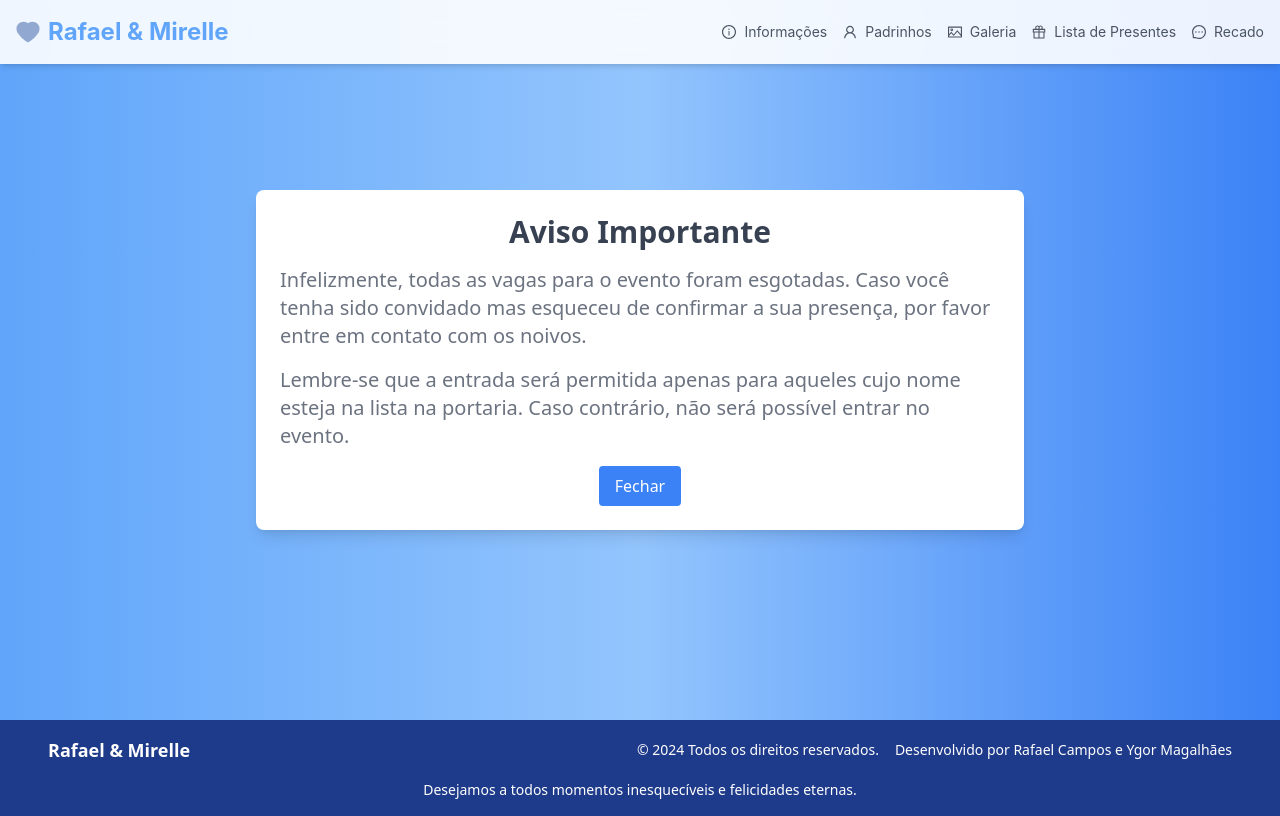
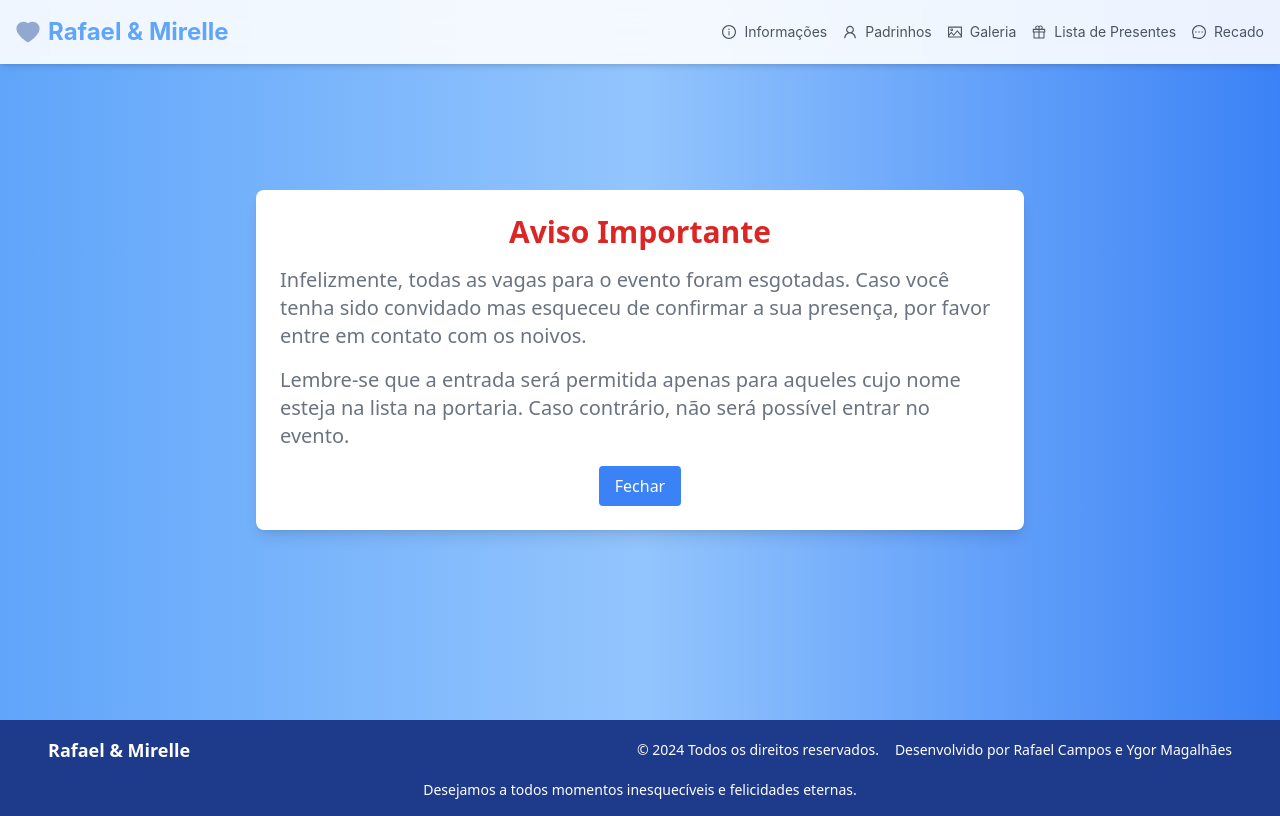
Before and after one commit to rafael-campos/SiteCasamento, a Next.js app: page /presenca in a window 1280 px wide. Built offline with nearby package versions, Linux system fonts and the light colour scheme.

Commit message:
Update presenca.tsx

```diff
--- a/pages/presenca.tsx
+++ b/pages/presenca.tsx
@@ -32,7 +32,7 @@ const NotificationBanner = () => {
             exit="exit"
             variants={containerVariants}
           >
-            <p className="text-3xl font-bold text-gray-700 mb-4">Aviso Importante</p>
+            <p className="text-3xl font-bold text-red-600 mb-4">Aviso Importante</p>
             <p className="text-xl text-gray-500 mb-4 text-start">
               Infelizmente, todas as vagas para o evento foram esgotadas. Caso você tenha sido convidado mas esqueceu de confirmar a sua presença, por favor entre em contato com os noivos.
             </p>
```
